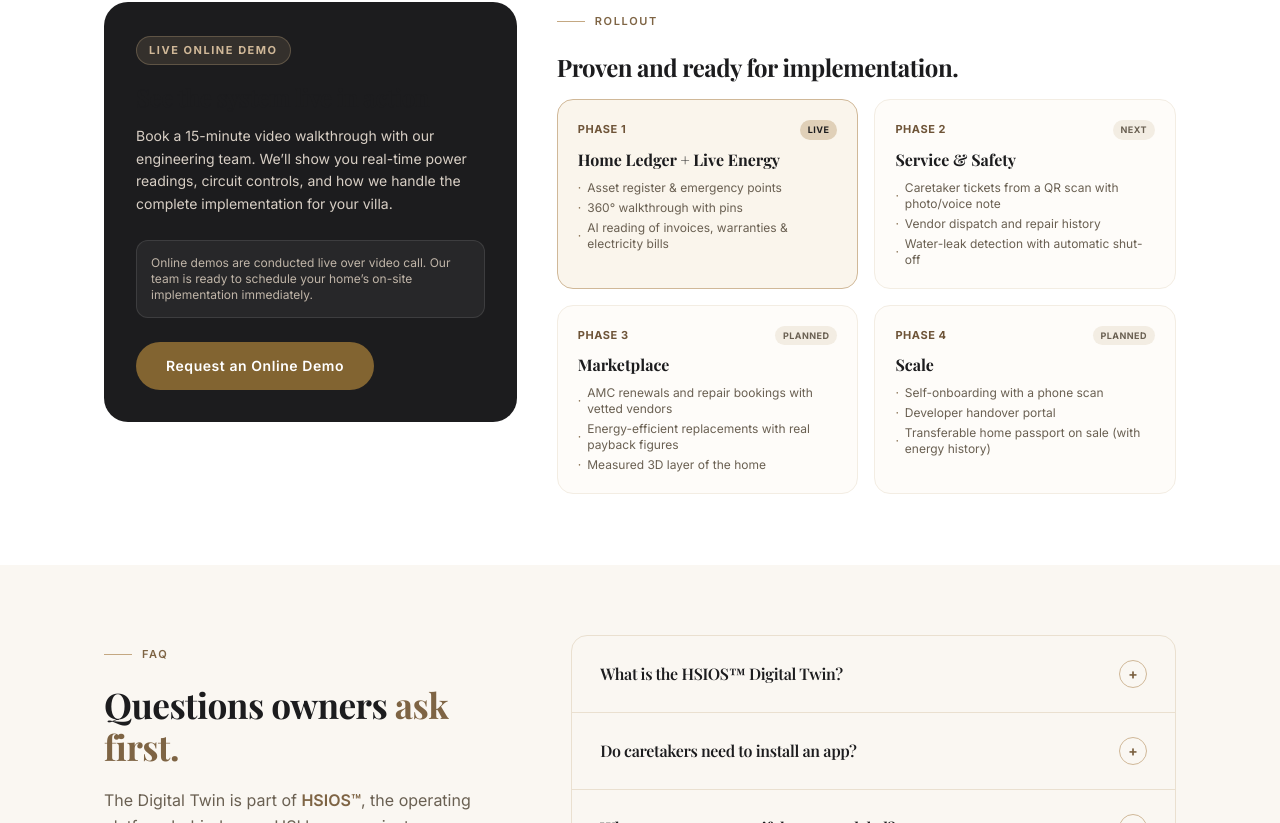
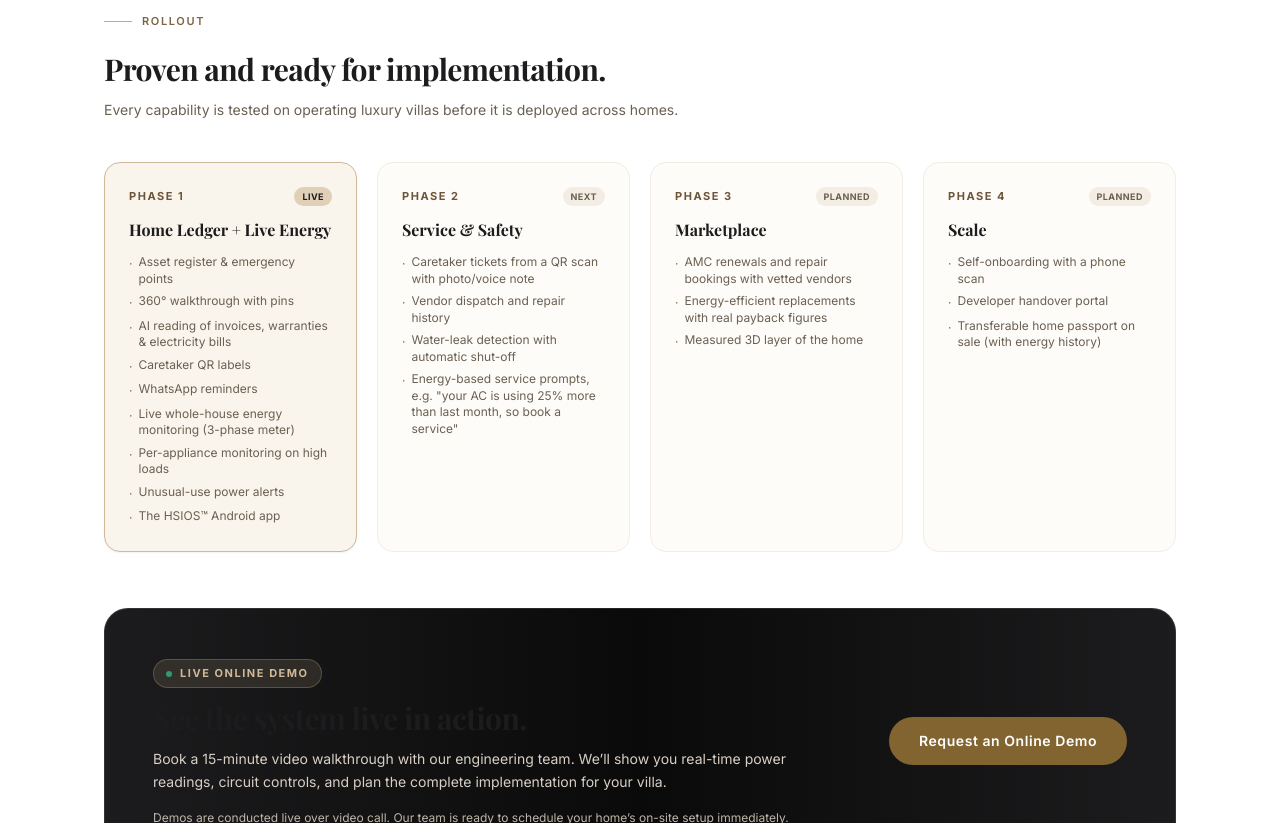
Before and after one commit to Mayureshmhatre49/hsi-os-website, a Next.js app: page /digital-twin in a window 1280 px wide. Shown: the part 6737-7560 px from the top of the page. Built offline with nearby package versions, Linux system fonts and the light colour scheme; no server answers.

Commit message:
Fix alignment: convert roadmap to full-width 4-column grid and redesign Live Online Demo into full-width banner

```diff
--- a/src/app/digital-twin/page.tsx
+++ b/src/app/digital-twin/page.tsx
@@ -698,54 +698,73 @@ export default function DigitalTwinPage() {
             </div>
           </div>
 
-          {/* Live Online Demo & 4-Phase Roadmap */}
-          <div className="grid lg:grid-cols-[0.8fr_1.2fr] gap-10 items-start">
+          {/* 4-Phase Roadmap */}
+          <div className="mb-14">
             <RevealOnScroll>
-              <div className="p-8 rounded-3xl bg-charcoal-800 text-white flex flex-col justify-between">
-                <div>
-                  <div className="inline-flex items-center gap-2 px-3 py-1 rounded-full bg-sandstone-400/15 border border-sandstone-400/30 text-sandstone-300 text-[11px] font-bold tracking-[0.14em] uppercase mb-4">
-                    Live Online Demo
-                  </div>
-                  <h4 className="font-serif text-2xl font-bold mb-3">See the system live in action</h4>
-                  <p className="text-warmgray-300 text-sm leading-relaxed mb-6">
-                    Book a 15-minute video walkthrough with our engineering team. We’ll show you real-time power readings, circuit controls, and how we handle the complete implementation for your villa.
+              <div className="max-w-2xl mb-10">
+                <div className="section-label">Rollout</div>
+                <h3 className="font-serif text-2xl md:text-3xl font-bold text-charcoal-800 mb-3">
+                  Proven and ready for implementation.
+                </h3>
+                <p className="text-warmgray-600 text-sm leading-relaxed">
+                  Every capability is tested on operating luxury villas before it is deployed across homes.
                 </p>
-                  <div className="text-xs text-warmgray-400 bg-white/5 p-3.5 rounded-xl border border-white/10 mb-6">
-                    Online demos are conducted live over video call. Our team is ready to schedule your home’s on-site implementation immediately.
-                  </div>
-                </div>
-                <a href="#demo" className="btn btn-bronze self-start">Request an Online Demo</a>
               </div>
             </RevealOnScroll>
 
-            <RevealOnScroll delay={0.08}>
-              <div className="section-label">Rollout</div>
-              <h4 className="font-serif text-2xl font-bold text-charcoal-800 mb-4">
-                Proven and ready for implementation.
-              </h4>
-              <div className="grid sm:grid-cols-2 gap-4">
+            <div className="grid sm:grid-cols-2 lg:grid-cols-4 gap-5">
               {roadmap.map(({ phase, name, status, items }, i) => {
                 const current = i === 0
                 return (
-                    <div key={phase} className={`p-5 rounded-2xl border ${current ? 'bg-sandstone-50 border-sandstone-300' : 'bg-ivory-50 border-ivory-200'}`}>
-                      <div className="flex items-center justify-between mb-2">
-                        <span className="text-[11px] font-bold uppercase tracking-wider text-sandstone-700">{phase}</span>
-                        <span className={`text-[9px] font-bold tracking-wider uppercase px-2 py-0.5 rounded-full ${current ? 'bg-sandstone-200 text-sandstone-900' : 'bg-ivory-200 text-warmgray-600'}`}>{status}</span>
+                  <RevealOnScroll key={phase} delay={i * 0.05}>
+                    <div className={`h-full p-6 rounded-2xl border flex flex-col justify-between ${current ? 'bg-sandstone-50 border-sandstone-300 shadow-sm' : 'bg-ivory-50 border-ivory-200'}`}>
+                      <div>
+                        <div className="flex items-center justify-between mb-3">
+                          <span className="text-[11px] font-bold uppercase tracking-[0.14em] text-sandstone-700">{phase}</span>
+                          <span className={`text-[9px] font-bold tracking-wider uppercase px-2 py-0.5 rounded-full ${current ? 'bg-sandstone-200 text-sandstone-900 font-bold' : 'bg-ivory-200 text-warmgray-600'}`}>{status}</span>
                         </div>
-                      <div className="font-serif font-bold text-charcoal-800 text-base mb-2">{name}</div>
-                      <ul className="space-y-1 text-xs text-warmgray-600">
-                        {items.slice(0, 3).map(it => (
-                          <li key={it} className="flex items-center gap-1.5">
-                            <span className="text-sandstone-600">·</span> {it}
+                        <div className="font-serif font-bold text-charcoal-800 text-base mb-3">{name}</div>
+                        <ul className="space-y-1.5 text-xs text-warmgray-600">
+                          {items.map(it => (
+                            <li key={it} className="flex items-start gap-1.5 leading-snug">
+                              <span className="text-sandstone-600 mt-0.5 flex-shrink-0">·</span>
+                              <span>{it}</span>
                             </li>
                           ))}
                         </ul>
                       </div>
+                    </div>
+                  </RevealOnScroll>
                 )
               })}
             </div>
+          </div>
+
+          {/* Live Online Demo Callout Banner */}
+          <RevealOnScroll>
+            <div className="p-8 md:p-12 rounded-3xl bg-gradient-to-r from-charcoal-800 via-charcoal-900 to-charcoal-800 text-white border border-white/10 flex flex-col md:flex-row md:items-center justify-between gap-8">
+              <div className="max-w-2xl">
+                <div className="inline-flex items-center gap-2 px-3 py-1 rounded-full bg-sandstone-400/15 border border-sandstone-400/30 text-sandstone-300 text-[11px] font-bold tracking-[0.14em] uppercase mb-3">
+                  <span className="w-1.5 h-1.5 rounded-full bg-emerald-400 animate-pulse" />
+                  Live Online Demo
+                </div>
+                <h4 className="font-serif text-2xl md:text-3xl font-bold mb-3">
+                  See the system live in action.
+                </h4>
+                <p className="text-warmgray-300 text-sm leading-relaxed mb-4">
+                  Book a 15-minute video walkthrough with our engineering team. We’ll show you real-time power readings, circuit controls, and plan the complete implementation for your villa.
+                </p>
+                <div className="text-xs text-warmgray-400">
+                  Demos are conducted live over video call. Our team is ready to schedule your home’s on-site setup immediately.
+                </div>
+              </div>
+              <div className="flex-shrink-0">
+                <a href="#demo" className="btn btn-bronze whitespace-nowrap">
+                  Request an Online Demo
+                </a>
+              </div>
+            </div>
           </RevealOnScroll>
-          </div>
         </div>
       </section>
 
```
Lines whose indentation alone changed are shown as unchanged.
